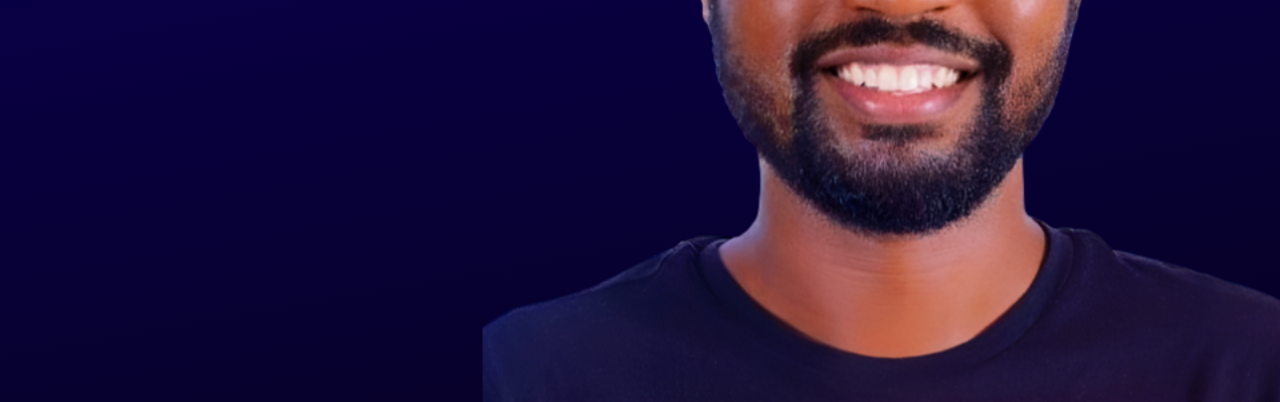
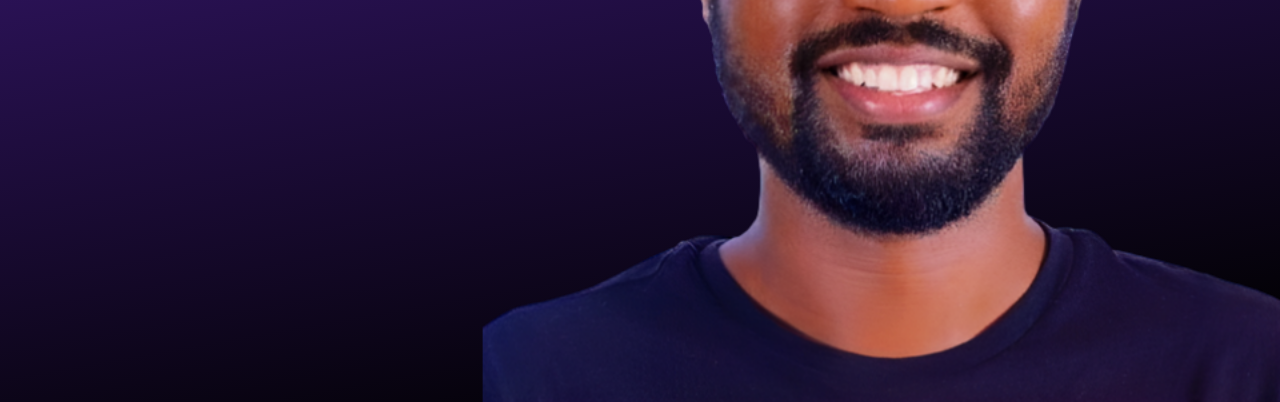
Before and after one commit to Match-all/My-portfolio, a plain HTML site: page index.html in a window 1280 px wide. Shown: the part 398-800 px from the top of the page. Drawn offline with nearby package versions, Linux system fonts and the light colour scheme.

Commit message:
Added  new edited file Poppins font import and update styles

```diff
--- a/style.css
+++ b/style.css
@@ -10,7 +10,7 @@
 }
 
 body {
-  background: linear-gradient(-10deg, #00020c, #070127, #08004a, #000000);
+  background: linear-gradient(-10deg, #022888fb, #000000, #321565, #2517e3);
   background-size: auto;
   background-blend-mode: color-dodge;
   background-size: 200% 200%;
```
